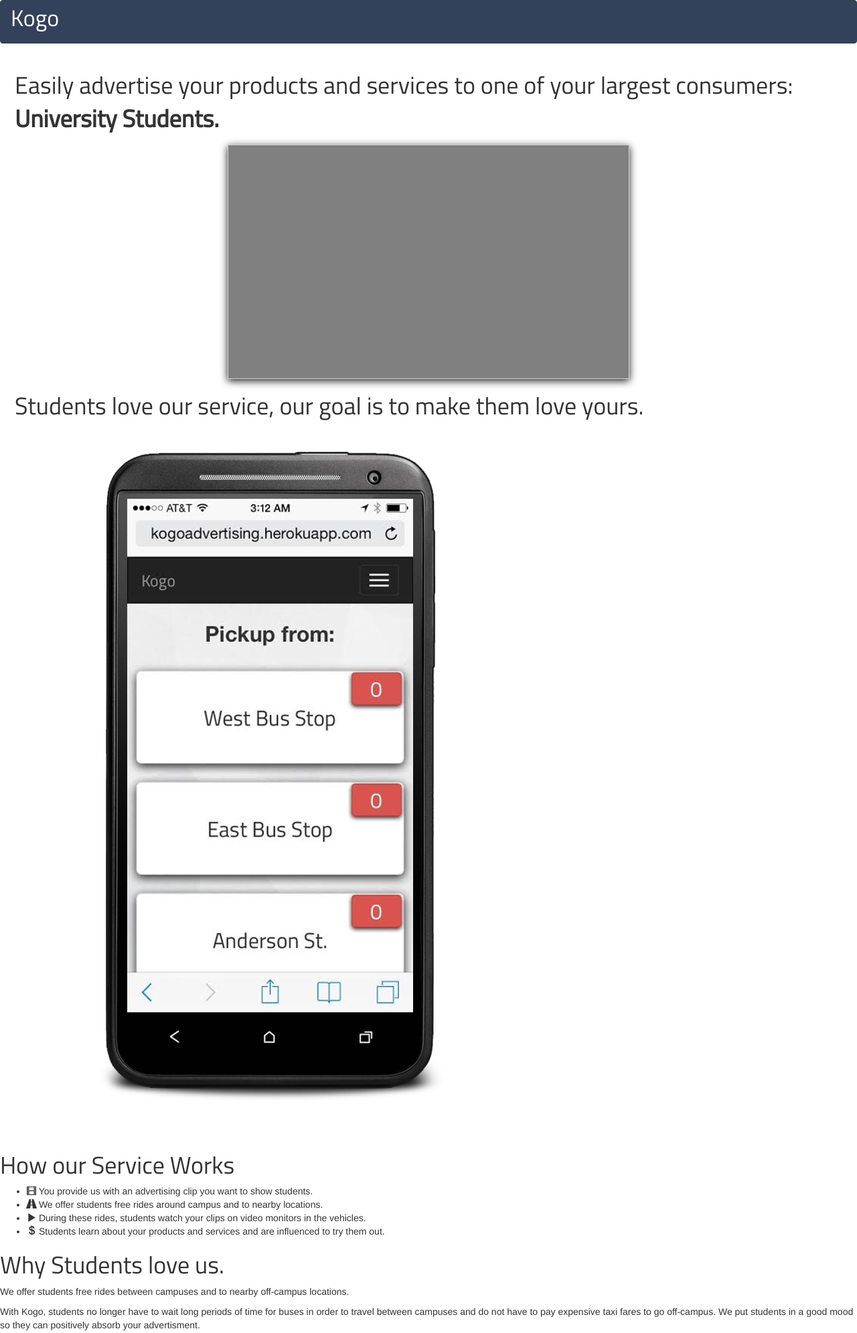
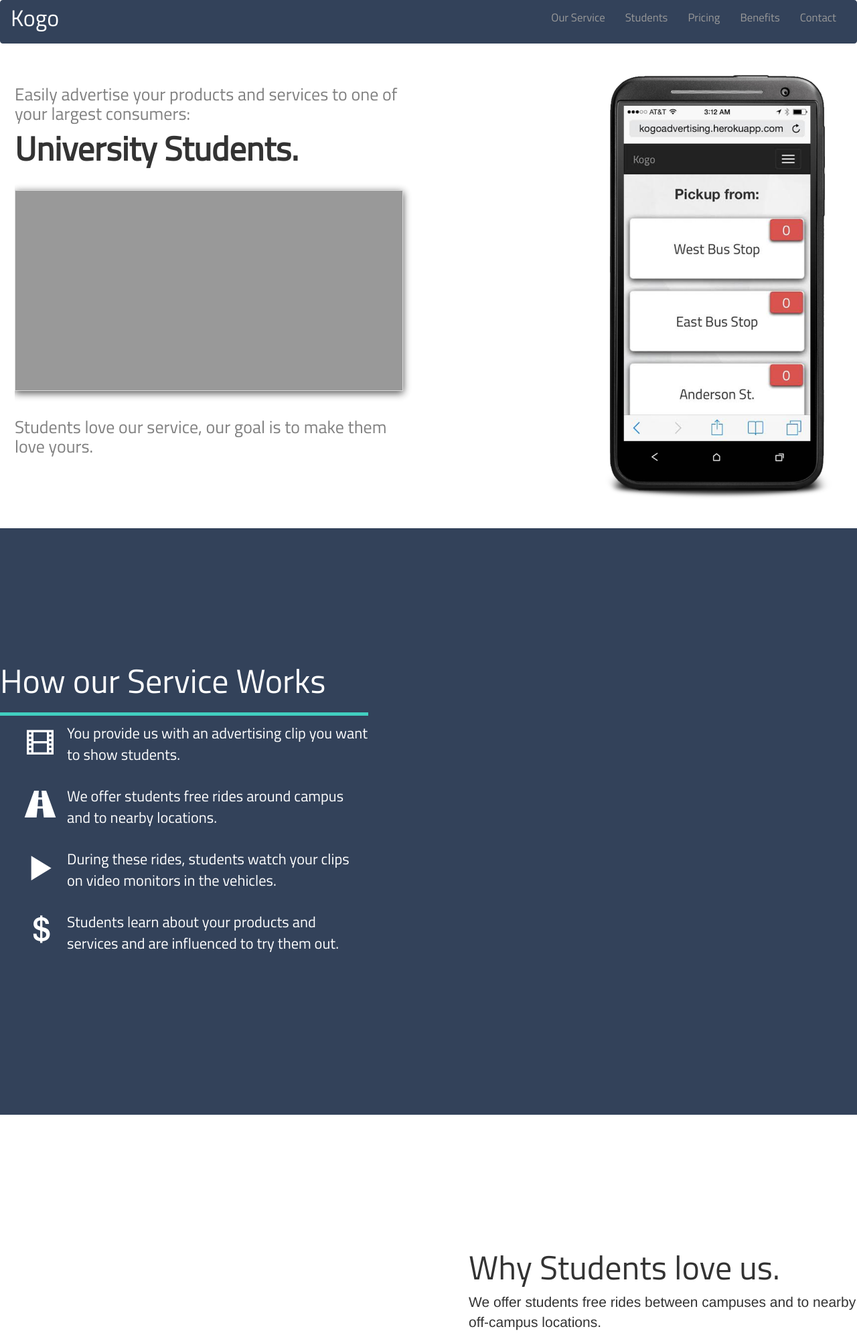
Before and after one commit to akyker20/KogoBusinesses, a Django app: page / in a window 1280 px wide. Shown: the top 1991 px of the page at 67% size. Run offline with Django 3.2, Linux system fonts and the light colour scheme; some libraries are stand-ins or nearby versions.

Commit message:
changes before making things white

```diff
--- a/kogo/static/css/company/desktop.css
+++ b/kogo/static/css/company/desktop.css
@@ -44,7 +44,11 @@ p.no-border {
 div.info-container {
 	width: 1300px;
 	margin: 0px auto;
+	overflow: auto;
+	overflow-y: hidden;
 }
+
+
 
 section.intro div.info-container {
 	overflow: auto;
@@ -60,24 +64,29 @@ div.intro-left-container p {
 	font-weight: 200;
 }
 
-section.price-information {
-	padding: 170px 200px 190px 200px;
+section.pricing {
+	padding: 180px 0px;
 	width: 100%;
 	background-size: 100%;
 	background: white;
 	overflow: auto;
 }
 
-section.service, section.why-kogo, section.students {
-	padding: 180px 200px;
+section {
+	padding: 180px 0px;
+	overflow: auto;
 	width: 100%;
+}
+
+
+section.service,
+section.why-kogo {
 	background: #33425A;
 	color: white;
-	overflow: auto;
 }
 
 section.students {
-	background: #337a5A;
+	background: white;
 }
 
 
@@ -93,11 +102,10 @@ div.student-info-container {
 	width: 600px;
 }
 
-div#student-video-player {
+div#student-video-player,
+iframe#student-video-player {
 	float: left;
 }
-
-
 
 section.why-kogo h1 {
 	text-align: center;
@@ -120,6 +128,11 @@ section.why-kogo h1 {
 section.why-kogo div.icon-info {
 	font-size: 2.5em;
 	font-family: "Titillium Web",sans-serif;
+	height: 120px;
+}
+
+ul.scroll-links li a:hover {
+	cursor: pointer;
 }
 
 section.why-kogo p.summary {
--- a/kogo/static/js/companies.js
+++ b/kogo/static/js/companies.js
@@ -6,6 +6,13 @@ $(document).ready(function(){
 
 	var lastHoverDate = new Date();
 	var halfASecond = 500;
+
+  $("ul.scroll-links li a").click(function() {
+    var scrollSection = $(this).data("section");
+    $('html,body').animate({
+        scrollTop: $("section." + scrollSection).offset().top},
+        'slow');
+  });
 
 	$("div.icon").hover(function(){
 		var hoverDate = new Date();
--- a/kogo/templates/base.html
+++ b/kogo/templates/base.html
@@ -10,30 +10,29 @@
     <!-- Imported Stylesheets -->
     <link rel="stylesheet" type="text/css" href="{{STATIC_URL}}css/bootstrap.css">
     <link rel="stylesheet" type="text/css" href="{{STATIC_URL}}css/style.css">
-    <link rel="stylesheet" type="text/css" media='screen and (max-width: 1300px)' href="{{STATIC_URL}}css/company/mobile.css">
-    <link rel="stylesheet" type="text/css" media='screen and (min-width: 1301px)' href="{{STATIC_URL}}css/company/desktop.css">
+    <link rel="stylesheet" type="text/css" href="{{STATIC_URL}}css/company/desktop.css">
 
     <!-- Fonts -->
     <link href='http://fonts.googleapis.com/css?family=Titillium+Web' rel='stylesheet' type='text/css'>
   </head>
   <body>
+
   <nav class="navbar navbar-inverse" role="navigation">
     <div class="container-fluid">
       <!-- Brand and toggle get grouped for better mobile display -->
       <div class="navbar-header">
-          <button type="button" class="navbar-toggle" data-toggle="collapse" data-target="#bs-example-navbar-collapse-9">
-            <span class="sr-only">Toggle navigation</span>
-            <span class="icon-bar"></span>
-            <span class="icon-bar"></span>
-            <span class="icon-bar"></span>
-          </button>
         <a class="navbar-brand" href="{% url 'home' %}">Kogo</a>
       </div>
 
       <!-- Collect the nav links, forms, and other content for toggling -->
-        <div class="collapse navbar-collapse" id="bs-example-navbar-collapse-9">
-          <!-- Navbar options -->
-          {% block navbar_content %}{% endblock %}
+      <div class="collapse navbar-collapse" id="bs-example-navbar-collapse-1">
+        <ul class="nav navbar-nav navbar-right scroll-links">
+          <li><a data-section="service">Our Service</a></li>
+          <li><a data-section="students">Students</a></li>
+          <li><a data-section="pricing">Pricing</a></li>
+          <li><a data-section='why-kogo'>Benefits</a></li>
+          <li><a data-section='contact-info'>Contact</a></li>
+        </ul>
       </div><!-- /.navbar-collapse -->
     </div><!-- /.container-fluid -->
   </nav>
--- a/kogo/templates/companies.html
+++ b/kogo/templates/companies.html
@@ -72,7 +72,7 @@
 	</div>
 </section>
 
-<section class="price-information">
+<section class="pricing">
 	<div class="info-container">
 		<div class="left-container">
 			<h1>Pricing that makes sense</h1>
```
Lines whose indentation alone changed are shown as unchanged.
